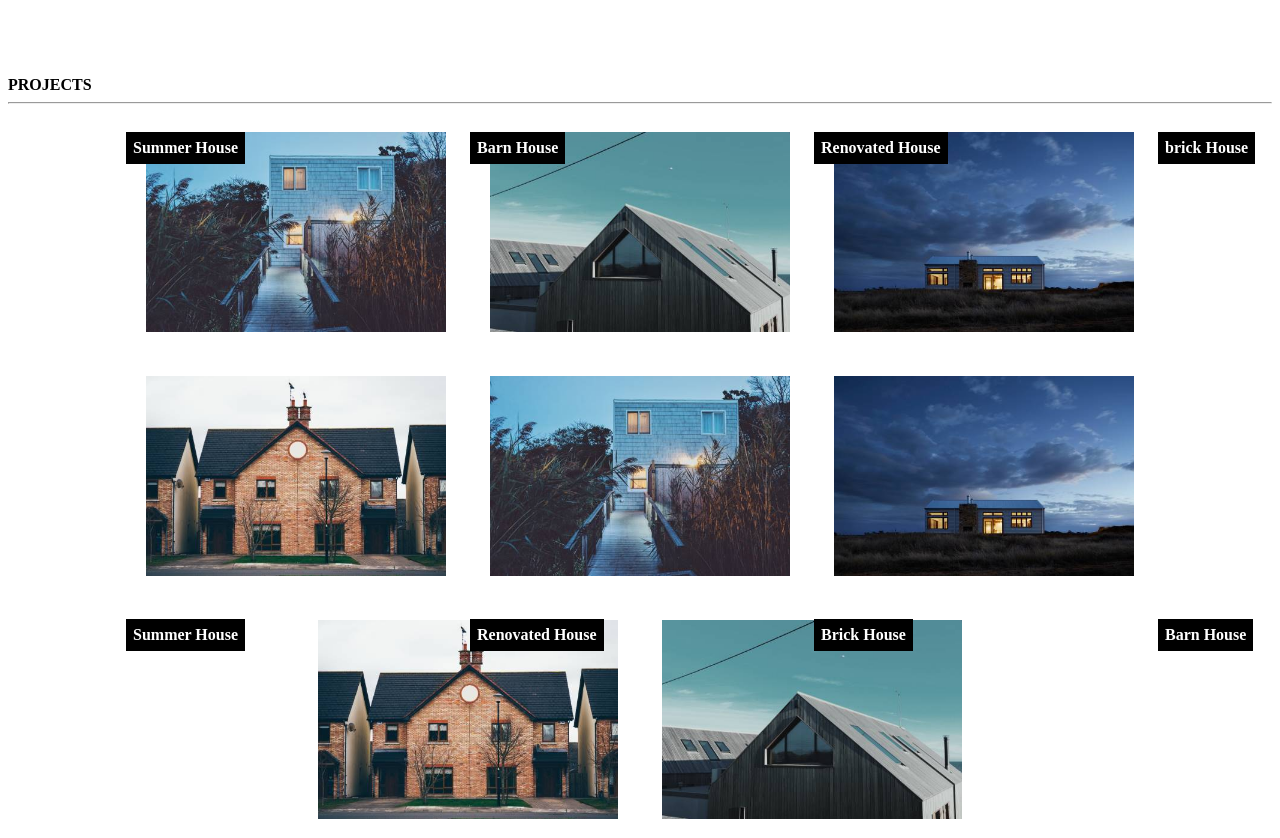
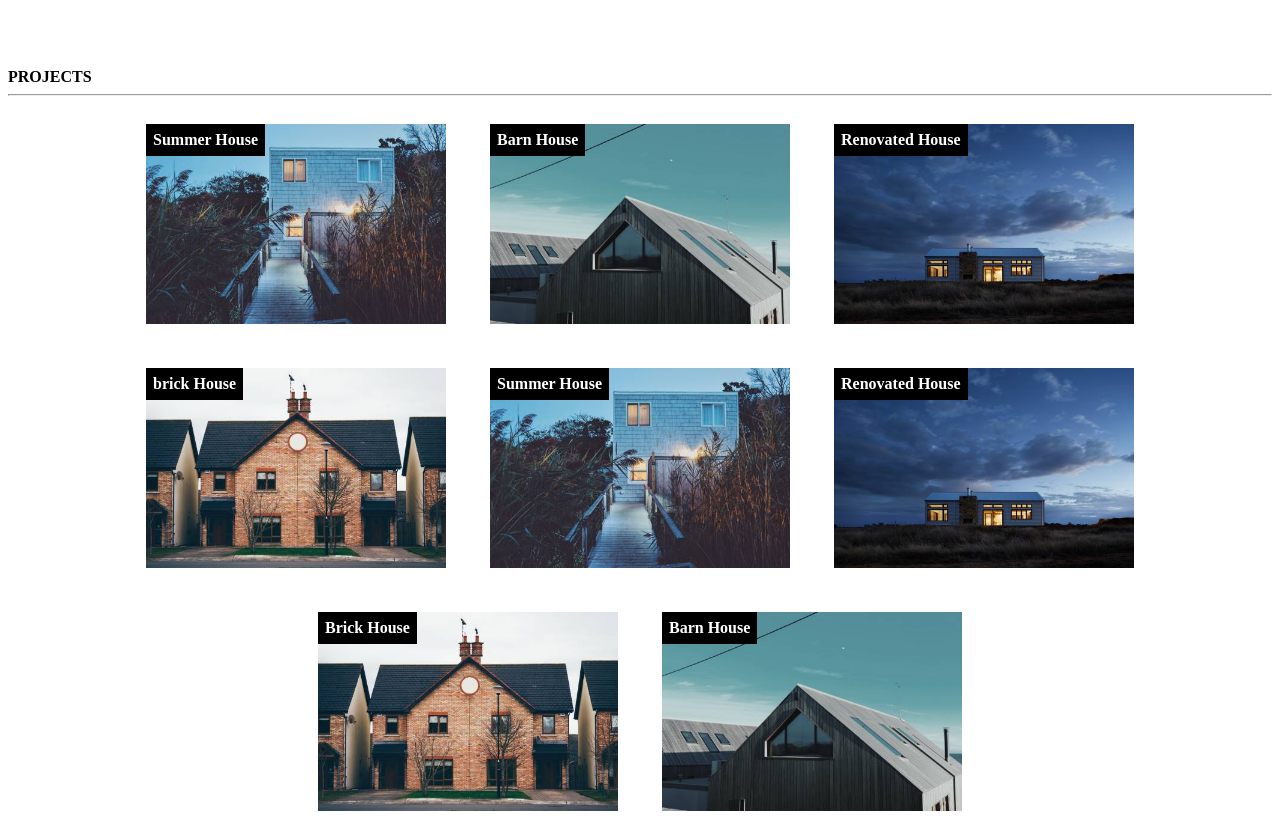
Before and after one commit to Nithinreddy0504/css-tasks, a plain HTML site: page day5/index.html in a window 1280 px wide. Shown: the part 901-1739 px from the top of the page. Drawn offline with Linux system fonts and the light colour scheme.

Commit message:
css tasks

```diff
--- a/day5/index.html
+++ b/day5/index.html
@@ -8,13 +8,20 @@
         pre{
             font-size: 2rem;
         }
-        .architects{
+        .architect{
             position: relative;
+            /* height: 80vh;
+            wid
+            th: 95vw; */
+        }
+        .architect img{
+           height: 99vh;
+            width: 95vw;
 
         }
         #br{
             position: absolute;
-            top:57%;
+            top:40%;
             right:39%;
             font-size: 50px;
 
@@ -27,58 +34,40 @@
          }
          .images{
             position: relative;
+            display: inline-block;
          }
          #a{
             position: absolute;
             top: 4px;
-            left: 118px;
+            left: 20px;
             padding: 7px;
 
 
          }
-         #b{
+        @media (max-width:768px) {
+            nav{
+           display: none;
+
+        }
+        #br{
             position: absolute;
-            top: 4px;
-            left: 462px;
-            padding: 7px;
-         }
-         #c{
-            position: absolute;
-            top: 4px;
-            left: 806px;
-            padding: 7px;
-         }
-         #d{
-                position: absolute;
-                top: 4px;
-                left: 1150px;
-                padding: 7px;
-            }
-            #e{
-                position: absolute;
-                bottom: 176px;
-                left: 118px;
-                padding: 7px;
+            top:40%;
+            left:30%;
+            font-size: 20px;
 
-            }
-            #f{
-                position: absolute;
-                bottom: 176px;
-                left: 462px;
-                padding: 7px;
-            }
-            #g{
-                position: absolute;
-                bottom: 176px;
-                left: 806px;
-                padding: 7px;
-            }
-            #h{
-                position: absolute;
-                bottom: 176px;
-                left: 1150px;
-                padding: 7px;
-            }
+
+        }
+        #lastimage{
+            width: 99vw;
+            height: 50vh;
+        }
+        .architect img{
+            height: 50vh;
+        }
+
+
+    }
+
             .people{
                 display: inline-block;
 
@@ -98,6 +87,7 @@
 
 
             }
+
             .contact button{
                 padding: 5px;
                 border: 2px solid;
@@ -132,7 +122,7 @@
             a:active{
                 color: green;
             }
-            @media (max-width:768px)
+
 
 
     </style>
@@ -149,49 +139,52 @@
 
 <!-- short images -->
 
-<section id="bookmark1"></section>
+<section id="bookmark1">
 <b>PROJECTS</b><hr>
 <center>
 <div  class="images">
     <img src="summer house.jpg" alt="">
     <p   id="a"  style="background-color: black; color: white;"><b>Summer House</b></p>
 
+</div>
+
+<div  class="images">
+    <img src="barn house.jpg" alt="">
+    <p   id="a"  style="background-color: black; color: white;"><b>Barn House</b></p>
+</div>
 
 
 
-    <img src="barn house.jpg" alt="">
-    <p   id="b"  style="background-color: black; color: white;"><b>Barn House</b></p>
+<div  class="images">
+    <img src="renovated.jpg" alt="">
+    <p   id="a"  style="background-color: black; color: white;"><b>Renovated House</b></p>
+</div>
 
 
-
-
-
-    <img src="renovated.jpg" alt="">
-    <p   id="c"  style="background-color: black; color: white;"><b>Renovated House</b></p>
-
-
-
-
+<div  class="images">
 
     <img src="brick house.jpg" alt="">
-    <p   id="d"  style="background-color: black; color: white;"><b>brick House</b></p>
+    <p   id="a"  style="background-color: black; color: white;"><b>brick House</b></p>
 
+</div>
+<div  class="images">
+<img src="summer house.jpg" alt="">
+<p   id="a"  style="background-color: black; color: white;"><b>Summer House</b></p>
 
+</div>
+<div  class="images">
+<img src="renovated.jpg" alt="">
+<p   id="a"  style="background-color: black; color: white;"><b>Renovated House</b></p>
 
-<img src="summer house.jpg" alt="">
-<p   id="e"  style="background-color: black; color: white;"><b>Summer House</b></p>
-
-
-<img src="renovated.jpg" alt="">
-<p   id="f"  style="background-color: black; color: white;"><b>Renovated House</b></p>
-
-
+</div>
+<div  class="images">
 <img src="brick house.jpg" alt="">
-<p   id="g"  style="background-color: black; color: white;"><b>Brick House</b></p>
-
-
+<p   id="a"  style="background-color: black; color: white;"><b>Brick House</b></p>
+</div>
+<div  class="images">
 <img src="barn house.jpg" alt="">
-<p   id="h"  style="background-color: black; color: white;"><b>Barn House</b></p>
+<p   id="a"  style="background-color: black; color: white;"><b>Barn House</b></p>
+</div>
 </sction>
 
 
@@ -261,7 +254,7 @@
     <input type="text" placeholder="comment"><br><br>
     <button >SEND MESSAGE</button><br><br><br><br>
 </section>
-<img src="last image.jpg" alt="">
+<img src="last image.jpg" alt="" id="lastimage">
 <footer style="background-color: black; height: 100px;">
  <center> <p  style="color: white; font-size: 20px; margin-top: 1px; padding: 35px;">Powered by-NITHIN REDDY</p></center>
 </footer>
```
